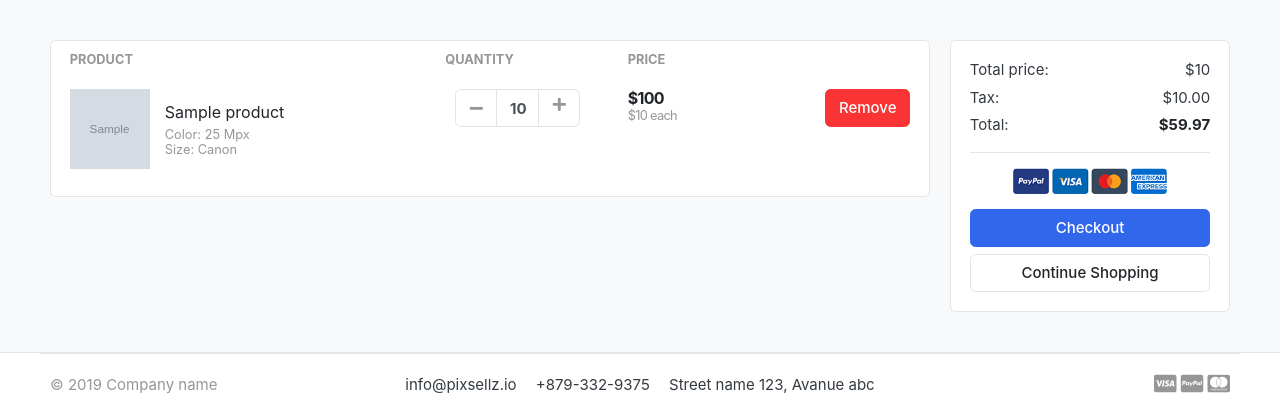
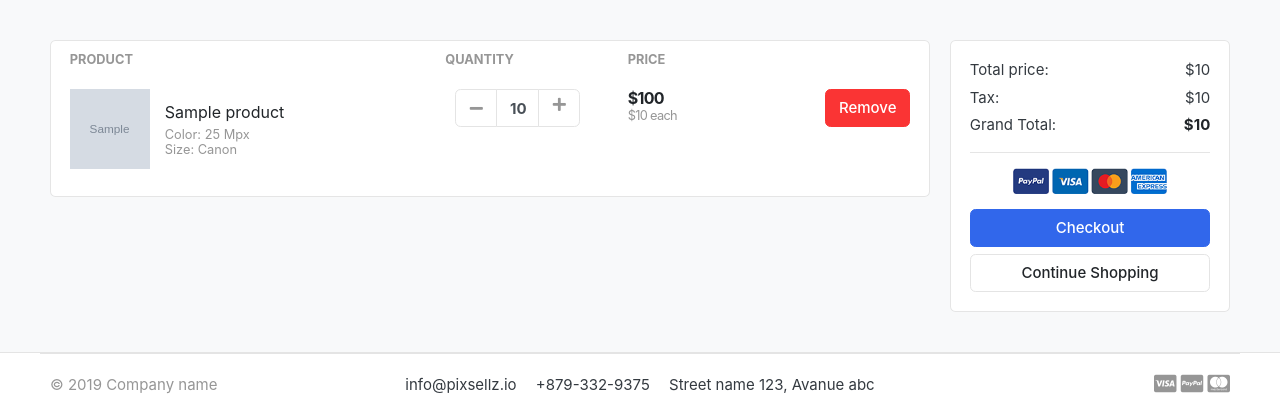
Before and after one commit to marouane-youssfi10/ecommerce, a Django app: template templates/store/cart.html in a window 1280 px wide. Shown: the part 123-543 px from the top of the page. Run offline with Django 3.2, Linux system fonts and the light colour scheme; tables that the repository leaves empty hold one stand-in row (values such as "Sample post"); the template is opened without the code that fills it: values that come from a table or form of the project are taken from there, most other values are stand-ins (such as "Sample title", 1, 10 or a date in 2020); grey boxes marked "Sample" are stand-in pictures; some libraries are stand-ins or nearby versions; some web fonts are replaced.

Commit message:
adding tax & grand total functionality

```diff
--- a/templates/store/cart.html
+++ b/templates/store/cart.html
@@ -76,11 +76,11 @@
                 </dl>
                 <dl class="dlist-align">
                   <dt>Tax:</dt>
-                  <dd class="text-right"> $10.00</dd>
+                  <dd class="text-right"> ${{ tax }}</dd>
                 </dl>
                 <dl class="dlist-align">
-                  <dt>Total:</dt>
-                  <dd class="text-right text-dark b"><strong>$59.97</strong></dd>
+                  <dt>Grand Total:</dt>
+                  <dd class="text-right text-dark b"><strong>${{ grand_total }}</strong></dd>
                 </dl>
                 <hr>
                 <p class="text-center mb-3">
```
Also changed, not shown: carts/views.py (+5 -4 lines).
